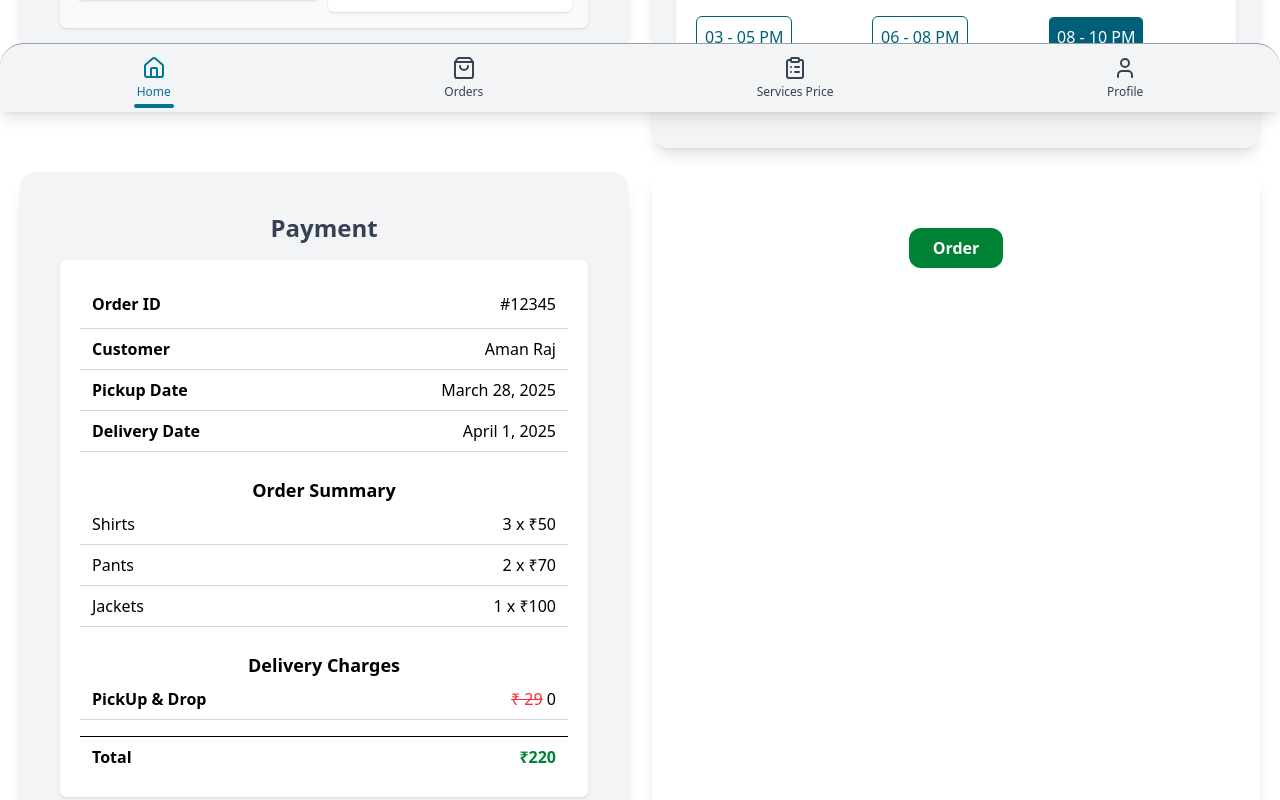
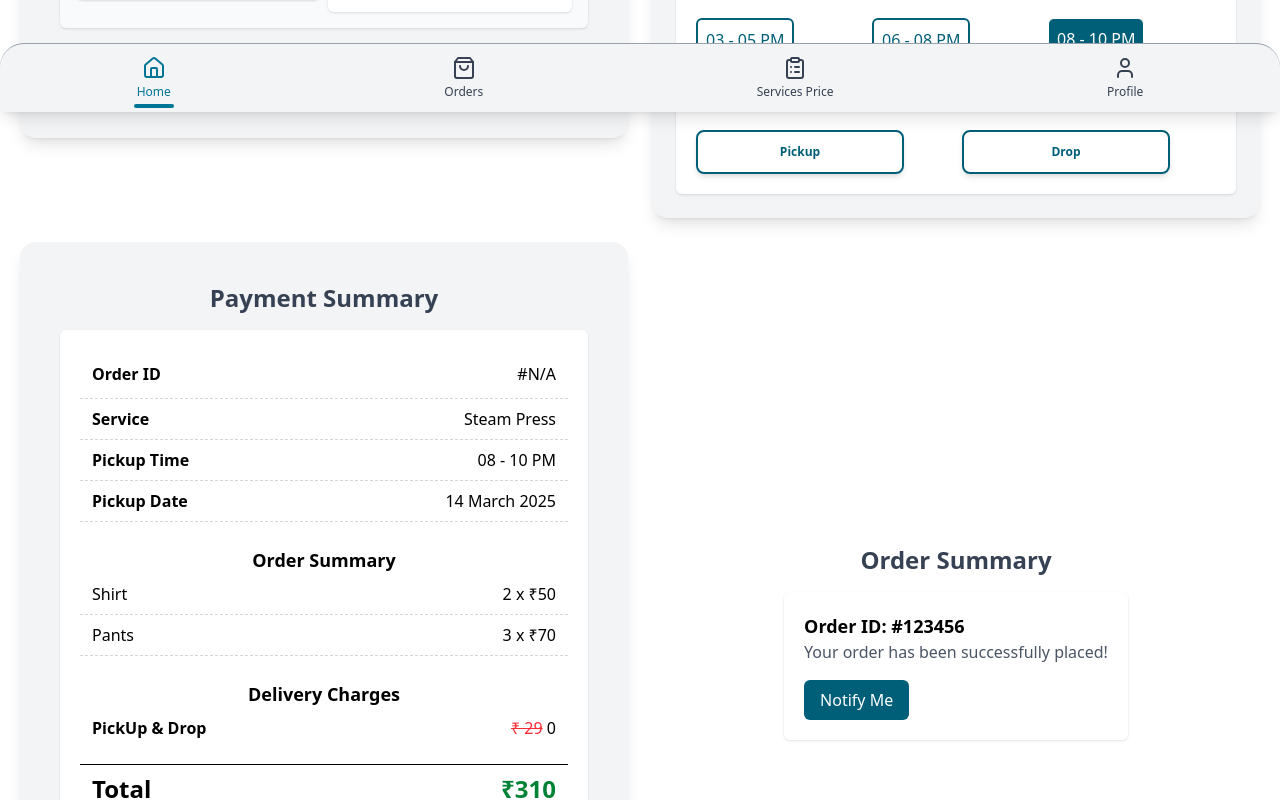
Before and after one commit to Sandb786/Laundry_project_User_Pannel_Frontend, a React (Vite) app: page /order/1 in a window 1280 px wide. Shown: the part 688-1488 px from the top of the page. Built offline with nearby package versions, Linux system fonts and the light colour scheme.

Commit message:
Teasting for dynamic bill gen.

```diff
--- a/src/App.jsx
+++ b/src/App.jsx
@@ -5,6 +5,7 @@ import ImageCard from './Home/ImageCard';
 import Services from './Home/Services/Services';
 import Hadder from './Navbar/Hadder';
 import Order_Home from './Order/Order_Home';
+import { ToastContainer } from 'react-toastify';
 
 function App() {
   return (
@@ -22,6 +23,7 @@ function App() {
 
         <Navbar />
 
+        <ToastContainer/>
       </>
     </Router>
   );
--- a/src/Order/Billing_Card.jsx
+++ b/src/Order/Billing_Card.jsx
@@ -1,71 +1,85 @@
 import { Typography } from '@material-tailwind/react';
 import React from 'react';
 
-export default function Billing_Card(props) {
+export default function Billing_Card({ order }) {
+  const prices = {
+    Shirt: 50,
+    Pants: 70,
+    Jacket: 100,
+  };
 
-  const orderDetails =
-  {
-    orderId: "#12345",
-    customerName: "Aman Raj",
-    pickupDate: "March 28, 2025",
-    deliveryDate: "April 1, 2025",
-    items: [
-      { name: "Shirts", quantity: 3, price: 50 },
-      { name: "Pants", quantity: 2, price: 70 },
-      { name: "Jackets", quantity: 1, price: 100 },
-    ],
-    total: 220,
-    status: "Paid",
-  };
+  // Convert clothes to items with price
+  const items = order.clothes?.map(item => ({
+    name: item.type,
+    quantity: item.quantity,
+    price: prices[item.type] || 0,
+  })) || [];
+
+  // Total cost
+    const total = items.reduce((sum, item) => sum + item.quantity * item.price, 0);
+    // Use .map() ➔ if you want to create a new array
+    // Use .reduce() ➔ if you want to create a final value
+
+  // Format the date to "25 April 2025"
+
+      const formatDate = (dateStr) => new Date(dateStr).toLocaleDateString('en-GB', { day: '2-digit', month: 'long', year: 'numeric' });
+      // 'en-GB' means: British English style → Day Month Year.
+      // day: '2-digit'	    Always 2 digits for day	          01, 02, ....25
+      // month: 'long'	    Full month name (not number)	    April, May, June
+      // year: 'numeric'  	Full 4-digit year	                2025
 
   return (
     <div className='w-full bg-gray-100 p-10 shadow-lg rounded-2xl md:mb-20 md-2'>
-
-      <h2 className='text-2xl font-semibold text-gray-700 text-center mb-4'>Payment</h2>
+      <h2 className='text-2xl font-semibold text-gray-700 text-center mb-4'>Payment Summary</h2>
 
       <div className='flex flex-col bg-white p-5 rounded-md shadow-sm'>
 
-        <div className='flex justify-between border-b border-gray-300 py-3 px-3'>
+        <div className='flex justify-between border-b border-dashed border-gray-300 py-3 px-3'>
           <Typography className='font-semibold'>Order ID</Typography>
-          <Typography>{orderDetails.orderId}</Typography>
+          <Typography>{order.orderId || "#N/A"}</Typography>
         </div>
 
-        <div className='flex justify-between border-b border-gray-300 py-2 px-3'>
-          <Typography className='font-semibold'>Customer</Typography>
-          <Typography>{orderDetails.customerName}</Typography>
+        <div className='flex justify-between border-b border-dashed border-gray-300 py-2 px-3'>
+          <Typography className='font-semibold'>Service</Typography>
+          <Typography>{order.serviceName}</Typography>
         </div>
 
-        <div className='flex justify-between border-b border-gray-300 py-2 px-3'>
-          <Typography className='font-semibold'>Pickup Date</Typography>
-          <Typography>{orderDetails.pickupDate}</Typography>
+        <div className='flex justify-between border-b border-dashed border-gray-300 py-2 px-3'>
+          <Typography className='font-semibold'>Pickup Time</Typography>
+          <Typography>{order.schedule?.time}</Typography>
         </div>
 
-        <div className='flex justify-between border-b border-gray-300 py-2 px-3'>
-          <Typography className='font-semibold'>Delivery Date</Typography>
-          <Typography>{orderDetails.deliveryDate}</Typography>
+        <div className='flex justify-between border-b border-dashed border-gray-300 py-2 px-3'>
+          <Typography className='font-semibold'>Pickup Date</Typography>
+          <Typography>{formatDate(order.schedule?.date)}</Typography>
         </div>
 
+        {/* You can add delivery date if needed */}
+        {/* <div className='flex justify-between border-b border-dashed border-gray-300 py-2 px-3'>
+          <Typography className='font-semibold'>Delivery Date</Typography>
+          <Typography>{formatDate(order.deliveryDate)}</Typography>
+        </div> */}
+
         <h3 className='text-lg font-semibold mt-6 text-center'>Order Summary</h3>
-        {orderDetails.items.map((item, index) => (
-          <div key={index} className='flex justify-between border-b border-gray-300 py-2 px-3'>
+        {items.map((item, index) => (
+          <div key={index} className='flex justify-between border-b border-dashed border-gray-300 py-2 px-3'>
             <Typography>{item.name}</Typography>
             <Typography>{item.quantity} x ₹{item.price}</Typography>
           </div>
         ))}
 
         <h3 className='text-lg font-semibold mt-6 text-center'>Delivery Charges</h3>
-        <div className='flex justify-between border-b border-gray-300 py-2 px-3'>
+        <div className='flex justify-between border-gray-300 py-2 px-3'>
           <Typography className='font-semibold'>PickUp & Drop</Typography>
           <Typography><span className='line-through text-red-500'>₹ 29</span> 0</Typography>
         </div>
 
         <div className='flex justify-between border-t font-semibold py-2 px-3 mt-4'>
-          <Typography>Total</Typography>
-          <Typography className='text-green-700'>₹{orderDetails.total}</Typography>
+          <Typography className='text-2xl'>Total</Typography>
+          <Typography className='text-green-700 text-2xl'>₹{total}</Typography>
         </div>
 
       </div>
-
     </div>
   );
 }
--- a/src/Order/ClothForm.jsx
+++ b/src/Order/ClothForm.jsx
@@ -1,21 +1,33 @@
-import { Button, Typography } from '@material-tailwind/react'
-import { ArrowLeft, PlusCircle, Trash, Minus, Plus } from 'lucide-react'
-import { use, useState } from "react";
+import { Button, Typography } from "@material-tailwind/react";
+import { ArrowLeft, PlusCircle, Trash, Minus, Plus } from "lucide-react";
+import { useEffect, useState } from "react";
 
-export default function ClothForm()
-{
-    const [clothes, setClothes] = useState([{ type: "Shirt", quantity: 2 }, { type: "Pants", quantity: 3 }]);
+export default function ClothForm(props) {
+  const [clothes, setClothes] = useState([
+    { type: "Shirt", quantity: 2 },
+    { type: "Pants", quantity: 3 },
+  ]);
   const [clothType, setClothType] = useState("");
   const [clothQuantity, setClothQuantity] = useState("");
+
+  // Sync clothes with parent order object when clothes change
+  useEffect(() => {
+    props.setOrder((prevOrder) => ({
+      ...prevOrder,
+      clothes: clothes,
+    }));
+  }, [clothes]);
 
   const handleSubmit = (e) => {
     e.preventDefault();
     if (!clothType || !clothQuantity) return;
-      setClothes([...clothes, { type: clothType, quantity: parseInt(clothQuantity) }]);
+
+    setClothes((prev) => [
+      ...prev,
+      { type: clothType, quantity: parseInt(clothQuantity) },
+    ]);
     setClothType("");
     setClothQuantity("");
-
-      console.log("Clouth:  ",clothes);
   };
 
   const handleRemove = (index) => {
@@ -23,16 +35,29 @@ export default function ClothForm()
   };
 
   const handleIncrement = (index) => {
-      setClothes(clothes.map((item, i) => i === index ? { ...item, quantity: item.quantity + 1 } : item));
+    setClothes(
+      clothes.map((item, i) =>
+        i === index ? { ...item, quantity: item.quantity + 1 } : item
+      )
+    );
   };
 
   const handleDecrement = (index) => {
-      setClothes(clothes.map((item, i) => i === index && item.quantity > 1 ? { ...item, quantity: item.quantity - 1 } : item));
+    setClothes(
+      clothes.map((item, i) =>
+        i === index && item.quantity > 1
+          ? { ...item, quantity: item.quantity - 1 }
+          : item
+      )
+    );
   };
 
   return (
     <div className="w-full mx-auto mt-2 bg-gray-100 p-10 shadow-lg rounded-2xl md:mb-20">
-        <Typography className="text-2xl font-semibold text-gray-700 text-center mb-4">Add Clothes</Typography>
+      <Typography className="text-2xl font-semibold text-gray-700 text-center mb-4">
+        Add Clothes
+      </Typography>
+
       <form onSubmit={handleSubmit} className="space-y-4">
         <div className="flex flex-col bg-white p-3 rounded-md shadow-sm">
           <label className="text-gray-600 font-medium">Cloth Type:</label>
@@ -46,8 +71,7 @@ export default function ClothForm()
             <option value="Pants">Pants</option>
             <option value="Jacket">Jacket</option>
             <option value="Towel">Towel</option>
-              <option value="Towel">sande</option>
-              <option value="Towel">Towel</option>
+            <option value="Saree">Saree</option>
           </select>
         </div>
 
@@ -62,7 +86,10 @@ export default function ClothForm()
           />
         </div>
 
-          <button type="submit" className="w-full flex items-center justify-center gap-2 bg-blue-600 text-white py-3 px-4 rounded-md hover:bg-blue-700 transition font-medium">
+        <button
+          type="submit"
+          className="w-full flex items-center justify-center gap-2 bg-blue-600 text-white py-3 px-4 rounded-md hover:bg-blue-700 transition font-medium"
+        >
           <PlusCircle size={20} /> Add Cloth
         </button>
       </form>
@@ -71,18 +98,30 @@ export default function ClothForm()
         {clothes.length > 0 && (
           <ul className="bg-gray-50 p-4 rounded-md shadow space-y-3 grid md:grid-cols-2 gap-2">
             {clothes.map((item, index) => (
-                <li key={index} className="flex justify-between items-center p-3 bg-white rounded-md shadow-sm">
+              <li
+                key={index}
+                className="flex justify-between items-center p-3 bg-white rounded-md shadow-sm"
+              >
                 <span className="text-lg font-medium text-gray-800">
                   {item.type} - {item.quantity}
                 </span>
                 <div className="flex gap-2 items-center">
-                    <button onClick={() => handleIncrement(index)} className="text-white bg-green-700 rounded">
+                  <button
+                    onClick={() => handleIncrement(index)}
+                    className="text-white bg-green-700 rounded"
+                  >
                     <Plus size={18} />
                   </button>
-                    <button onClick={() => handleDecrement(index)} className="text-white bg-red-600 rounded">
+                  <button
+                    onClick={() => handleDecrement(index)}
+                    className="text-white bg-red-600 rounded"
+                  >
                     <Minus size={18} />
                   </button>
-                    <button onClick={() => handleRemove(index)} className="text-orange-600 rounded-md p-1">
+                  <button
+                    onClick={() => handleRemove(index)}
+                    className="text-orange-600 rounded-md p-1"
+                  >
                     <Trash size={20} />
                   </button>
                 </div>
@@ -91,6 +130,7 @@ export default function ClothForm()
           </ul>
         )}
       </div>
+
     </div>
   );
 }
--- a/src/Order/Order_Home.jsx
+++ b/src/Order/Order_Home.jsx
@@ -13,7 +13,6 @@ import { useParams } from 'react-router-dom'
 export default function Order_Home()
 {
   const {serviceId} = useParams()
-
   const services = [
     { name: "Normal Press", image: "/Color_Laundry/Normal_press.png" },
     { name: "Steam Press", image: "/Color_Laundry/Steam_press.png" },
@@ -22,6 +21,11 @@ export default function Order_Home()
     { name: "Stain Remove", image: "/Color_Laundry/Stain_Remove.png" },
     { name: "Laundry", image: "/Color_Laundry/Laundry.png" }
   ];
+    const [order, setOrder] = React.useState({serviceName: services[serviceId].name});
+
+  console.log("Order: ", order);
+
+
 
   return (
     <div className='bg-white'>
@@ -53,17 +57,18 @@ export default function Order_Home()
         <div className='grid md:grid-cols-2 gap-6'>
 
         {/* Clouth Form Component */}
-          <ClothForm />
+          <ClothForm order={order} setOrder={setOrder}/>
 
         {/* Scedule order Form Component */}
-          <ScheduleForm/>
+        <ScheduleForm order={order} setOrder={setOrder} />
+
 
         {/*Billing Component */}
-          <Billing_Card/>
+          <Billing_Card order={order}/>
 
 
         {/* SUbmit form */}
-          <Submit/>
+          <Submit />
 
         </div>
       </div>
--- a/src/Order/ScheduleForm.jsx
+++ b/src/Order/ScheduleForm.jsx
@@ -1,30 +1,48 @@
-import { Button, Typography } from '@material-tailwind/react'
-import { ArrowLeft, PlusCircle, Trash, Minus, Plus } from 'lucide-react'
-import { use, useState } from "react";
+import { Button, Typography } from "@material-tailwind/react";
+import { useState, useEffect } from "react";
 
-export default function ScheduleForm()
-{
+export default function ScheduleForm({ order, setOrder }) {
   const days = ["Sun", "Mon", "Tue", "Wed", "Thu", "Fri", "Sat"];
-
   const [selectedDate, setSelectedDate] = useState(0);
   const [selectedTime, setSelectedTime] = useState(5);
-
 
   const timeSlots = [
     "07 - 09 AM", "10 - 11 AM", "12 - 02 PM",
     "03 - 05 PM", "06 - 08 PM", "08 - 10 PM"
   ];
 
+  // Generate full date based on selectedDate index
+  const getScheduledDate = (index) => {
+    const newDate = new Date();
+    newDate.setDate(newDate.getDate() + index);
+    return newDate.toISOString().split("T")[0]; // Format: YYYY-MM-DD
+  };
+
+  // Sync to order object when date or time changes
+  useEffect(() => {
+    const date = getScheduledDate(selectedDate);
+    const time = timeSlots[selectedTime];
+
+    setOrder(prev => ({
+      ...prev,
+      schedule: {
+        date,
+        time,
+      }
+    }));
+  }, [selectedDate, selectedTime]);
+
   return (
     <div className="w-full bg-gray-100 p-6 mt-2 shadow-lg rounded-2xl">
-        <h2 className="text-2xl font-semibold text-gray-700 text-center mb-4">Schedule Order</h2>
+      <h2 className="text-2xl font-semibold text-gray-700 text-center mb-4">
+        Schedule Order
+      </h2>
 
       <div className="bg-white p-5 rounded-md shadow-sm">
+
         <Typography>When would you like your clothes to be picked up?</Typography>
-
         <div className="grid grid-cols-3 gap-3">
-            {[...Array(4)].map((_, i) =>
-            {
+          {[...Array(4)].map((_, i) => {
             const newDate = new Date();
             newDate.setDate(newDate.getDate() + i);
             const isSelected = selectedDate === i;
@@ -51,12 +69,30 @@ export default function ScheduleForm()
               key={index}
               onClick={() => setSelectedTime(index)}
               className={`w-fit p-2 rounded-md mt-3 cursor-pointer transition-all duration-300 border
-                  ${selectedTime === index ? "bg-cyan-800 text-white" : "text-cyan-800 border-cyan-800"}`}
+              ${selectedTime === index ? "bg-cyan-800 text-white" : "text-cyan-800 border-cyan-800 border-2"}`}
             >
               {slot}
             </div>
           ))}
         </div>
+
+        <Typography className="mt-6">Order type</Typography>
+        <div className="grid grid-cols-2 gap-3 mt-5 justify-center">
+          <Button
+            onClick={() => setOrder(prev => ({ ...prev, type: "pickup" }))}
+            className={`md:w-52 ${order.type === "pickup" ? "bg-cyan-800 text-white" : "text-cyan-800 border-cyan-800 border-2"}`}
+          >
+            Pickup
+          </Button>
+          <Button
+            onClick={() => setOrder(prev => ({ ...prev, type: "drop" }))}
+            className={`md:w-52 ${order.type === "drop" ? "bg-cyan-800 text-white" : "text-cyan-800 border-cyan-800 border-2"}`}
+          >
+            Drop
+          </Button>
+        </div>
+
+
       </div>
     </div>
   );
--- a/src/Order/Submit.jsx
+++ b/src/Order/Submit.jsx
@@ -1,17 +1,24 @@
 import React from 'react'
+import { toast, ToastContainer } from 'react-toastify'
 
-export default function Submit() {
+export default function Submit()
+{
+
+
   return (
-    <div className=' p-10 shadow-lg rounded-2xl mb-20'>
-      <h2 className='text-2xl font-semibold text-gray-700 text-center mb-4'></h2>
-
-      {/* Submit Button */}
-      <div className='flex justify-center mt-0'>
-        <a href="/">
-        <button className='bg-green-700 hover:bg-blue-700 text-white font-semibold py-2 px-6 rounded-xl transition duration-300'>
-          Order
-        </button></a>
+    <div className='flex flex-col items-center justify-center h-screen'>
+      <h2 className='text-2xl font-semibold text-gray-700 text-center mb-4'>Order Summary</h2>
+      <div className='bg-white p-5 rounded-md shadow-sm'>
+        <h3 className='text-lg font-semibold'>Order ID: #123456</h3>
+        <p className='text-gray-600'>Your order has been successfully placed!</p>
+        <button
+          onClick={() => toast.success("Order placed successfully!")}
+          className='mt-4 bg-cyan-800 text-white py-2 px-4 rounded-md'
+        >
+          Notify Me
+        </button>
       </div>
+      <ToastContainer />
     </div>
   )
 }
```
Lines whose indentation alone changed are shown as unchanged.
